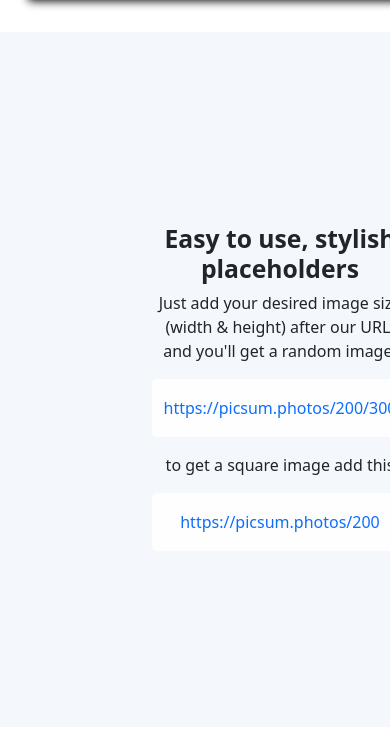
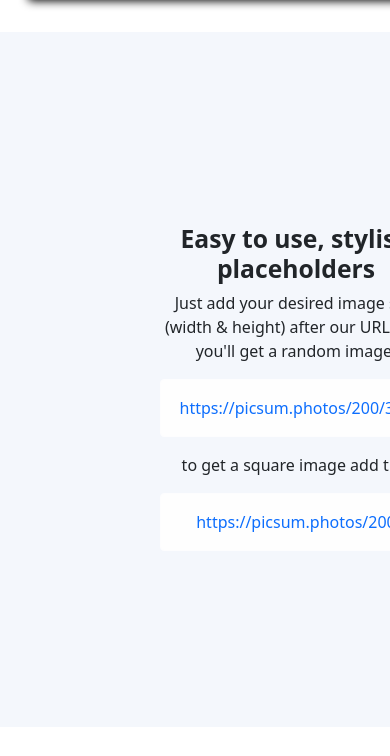
Before and after one commit to karthik324/lorem, a plain HTML site: page index.html in a window 390 px wide. Shown: the part 748-1504 px from the top of the page. Drawn offline with Linux system fonts and the light colour scheme.

Commit message:
third commit

```diff
--- a/style.css
+++ b/style.css
@@ -31,7 +31,7 @@ code{
   .container-fluid{
     padding-top: 12rem !important;
     padding-bottom: 10rem !important;
-    width: 35rem;
+    width: 37rem;
     margin-top: 30rem;
 
 }
```
